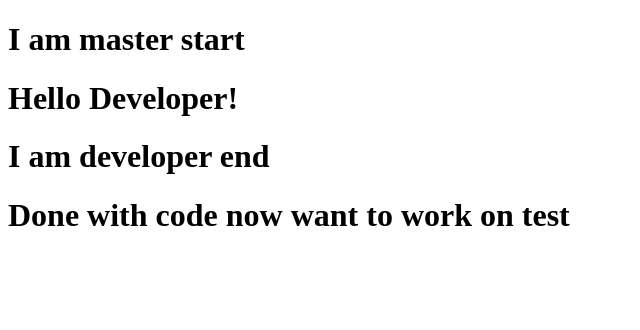
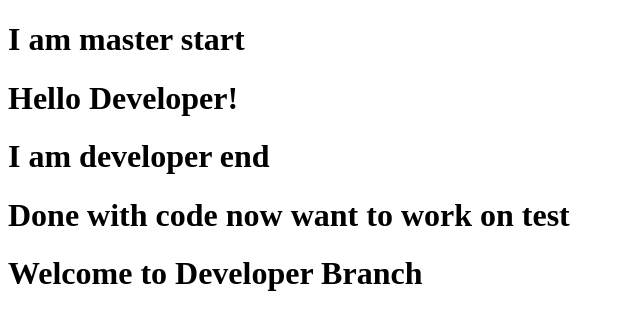
Before and after one commit to Aniket0723/git_example, a plain HTML site: page index.html in a window 1280 px wide. Shown: the whole page, without its empty margins (0-640 px from the left). Drawn offline with Linux system fonts and the light colour scheme.

Commit message:
dev changes h1 added

```diff
--- a/index.html
+++ b/index.html
@@ -10,6 +10,7 @@
     <h1>Hello Developer!</h1>
     <h1>I am developer end</h1>
     <h1>Done with code now want to work on test</h1>
+    <h1>Welcome to Developer Branch</h1>
 
 </body>
 </html>
```
